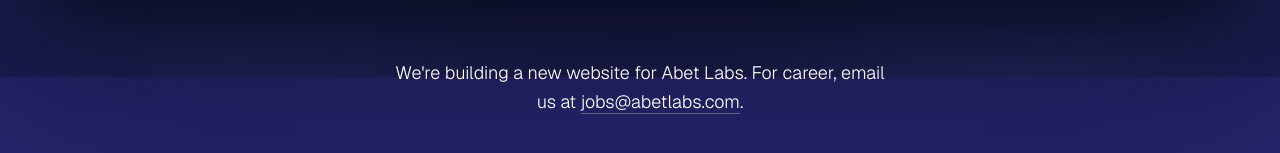
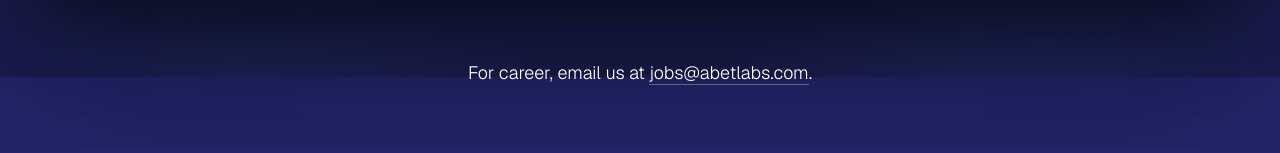
Before and after one commit to meripodcastet/abetlabs, a plain HTML site: page index.html in a window 1280 px wide. Shown: the part 723-876 px from the top of the page. Drawn offline with nearby package versions, Linux system fonts and the light colour scheme.

Commit message:
Simplify text to just career email

```diff
--- a/index.html
+++ b/index.html
@@ -277,7 +277,7 @@
         </div>
 
         <div class="bottom-section">
-            <p class="tagline">We're building a new website for <strong>Abet Labs</strong>. For career, email us at <a href="mailto:jobs@abetlabs.com">jobs@abetlabs.com</a>.</p>
+            <p class="tagline">For career, email us at <a href="mailto:jobs@abetlabs.com">jobs@abetlabs.com</a>.</p>
         </div>
     </div>
 
```
